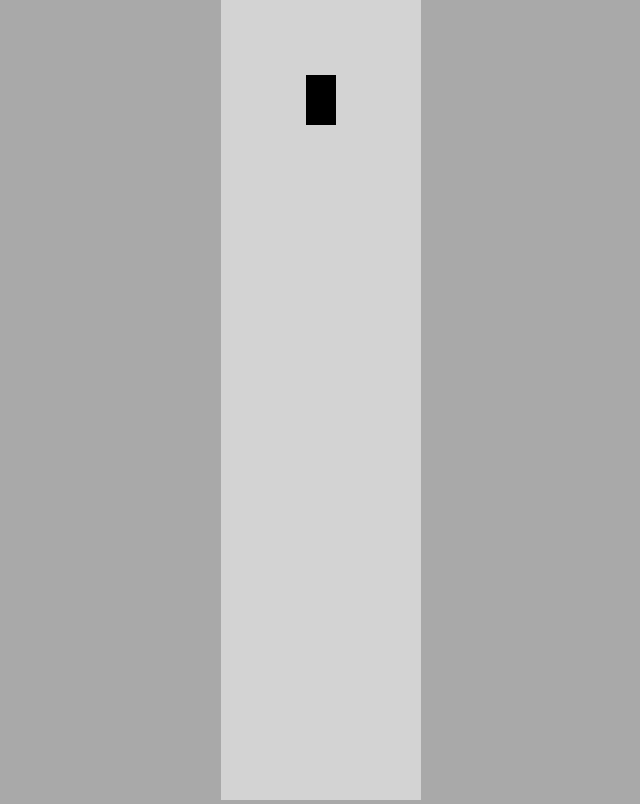
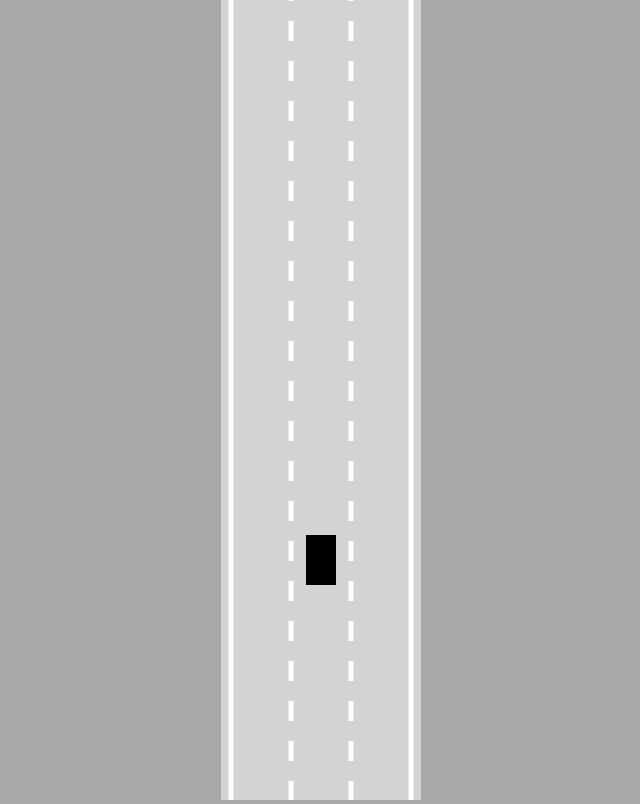
Before and after one commit to A-Vamshi/NN-Self-Driving-Car, a plain HTML site: page index.html in a window 1280 px wide. Shown: the whole page, without its empty margins (319-959 px from the left). Drawn offline with Linux system fonts and the light colour scheme.

Commit message:
Completed the implementation of road and centered the car

```diff
--- a/index.html
+++ b/index.html
@@ -6,6 +6,8 @@
      </head>
      <body>
           <canvas id="myCanvas"></canvas>
+          <script src="utils.js"></script>
+          <script src="road.js"></script>
           <script src="controls.js"></script>
           <script src="car.js"></script>
           <script src="main.js"></script>
--- a/main.js
+++ b/main.js
@@ -2,7 +2,8 @@ const canvas = document.getElementById("myCanvas");
 canvas.width = 200;
 
 const context = canvas.getContext("2d");
-const car = new Car(100, 100, 30, 50);
+const road = new Road(canvas.width/2, canvas.width * 0.9);
+const car = new Car(road.getLaneCenter(1), 100, 30, 50);
 car.draw(context);
 
 animate();
@@ -10,6 +11,11 @@ animate();
 function animate() {
      car.update();
      canvas.height = window.innerHeight;
+
+     context.save();
+     context.translate(0, -car.y + canvas.height * 0.7);
+     road.draw(context);
      car.draw(context);
+     context.restore();
      requestAnimationFrame(animate);
 }
--- /dev/null
+++ b/road.js
@@ -0,0 +1,56 @@
+class Road {
+     constructor(x, width, laneCount=3) {
+          this.x = x;
+          this.width = width;
+          this.laneCount = laneCount;
+
+          this.left = x - width / 2;
+          this.right = x + width / 2;
+
+          const infinity = 9999999;
+          this.top = -infinity;
+          this.bottom = infinity;
+
+          let topLeft = {x:this.left, y:this.top};
+          let topRight = {x:this.right, y:this.top};
+          let bottomLeft = {x:this.left, y:this.bottom};
+          let bottomRight = {x:this.right, y:this.bottom};
+          this.borders = [
+               [topLeft, bottomLeft],
+               [topRight, bottomRight]
+          ];
+     }
+
+     getLaneCenter(laneIndex) {
+          const laneWidth = this.width / this.laneCount;
+          return this.left + laneWidth / 2 +
+          Math.min(laneIndex, this.laneCount - 1) * laneWidth;
+     }
+
+     draw(context) {
+          context.lineWidth = 5;
+          context.strokeStyle = "white";
+
+
+          for (let i = 1; i <= this.laneCount - 1; i++) {
+               const x = lerp(
+                    this.left,
+                    this.right,
+                    i / this.laneCount
+               );
+
+               context.setLineDash([20, 20]);
+               context.beginPath();
+               context.moveTo(x, this.top);
+               context.lineTo(x, this.bottom);
+               context.stroke();
+          }
+          context.setLineDash([]);
+          this.borders.forEach(border => {
+               context.beginPath();
+               context.moveTo(border[0].x, border[0].y);
+               context.lineTo(border[1].x, border[1].y);
+               context.stroke();
+          });
+     }
+}
--- /dev/null
+++ b/utils.js
@@ -0,0 +1,3 @@
+function lerp(A, B, t) {
+     return A + (B - A) * t;
+}
```
